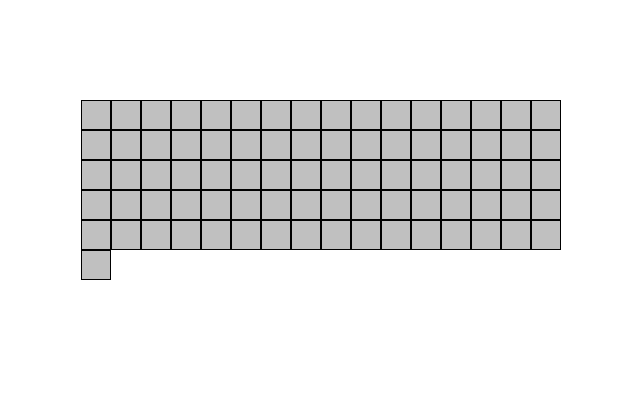
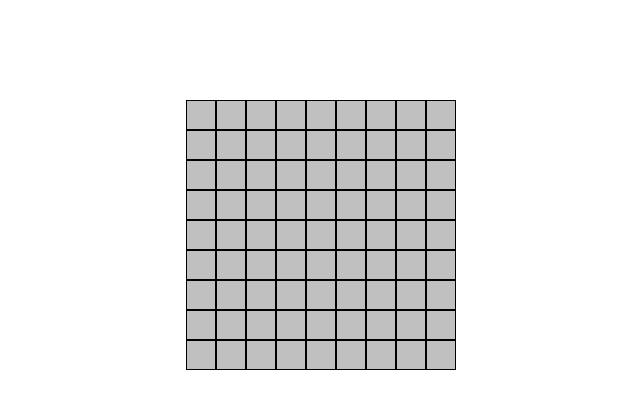
Before and after one commit to zhongyangxun/mine-sweeper, a React (Create React App) app: page / in a window 1280 px wide. Shown: the top 408 px of the page, without its empty margins (319-959 px from the left). Built offline with nearby package versions, Linux system fonts and the light colour scheme.

Commit message:
:lipstick: Add CSS-in-JS style for mine-pane

```diff
--- a/package.json
+++ b/package.json
@@ -5,7 +5,8 @@
   "dependencies": {
     "react": "^16.9.0",
     "react-dom": "^16.9.0",
-    "react-scripts": "3.1.2"
+    "react-scripts": "3.1.2",
+    "styled-components": "^4.4.0"
   },
   "scripts": {
     "start": "react-app-rewired start",
--- a/src/components/square/index.scss
+++ b/src/components/square/index.scss
@@ -1,6 +1,4 @@
 .square {
   background-color: #C0C0C0;
-  width: 28px;
-  height: 28px;
   border: 1px solid;
 }
--- a/src/containers/mine-pane/index.js
+++ b/src/containers/mine-pane/index.js
@@ -1,6 +1,6 @@
 import React from 'react'
+import styled from 'styled-components'
 import Square from 'components/square'
-import './index.scss'
 import initMinePane from 'data/mine-pane'
 
 export default function MinewPane() {
@@ -15,9 +15,17 @@ export default function MinewPane() {
     items.push(<Square key={i} />)
   }
 
+  const Pane = styled.div`
+    display: grid;
+    grid-template-columns: repeat(${ROW}, 30px);
+    grid-template-rows: repeat(${ROW}, 30px);
+    justify-content: center;
+    margin: 100px auto;
+  `
+
   return (
-    <div className="mine-pane">
+    <Pane>
       {items}
-    </div>
+    </Pane>
   )
 }
--- a/src/containers/mine-pane/index.scss
+++ /dev/null
@@ -1,6 +0,0 @@
-.mine-pane {
-  width: 480px;
-  display: flex;
-  flex-wrap: wrap;
-  margin: 100px auto;
-}
```
Also changed, not shown: .eslintrc.js, 1 other file (tests, documents, lock files or other folders).
